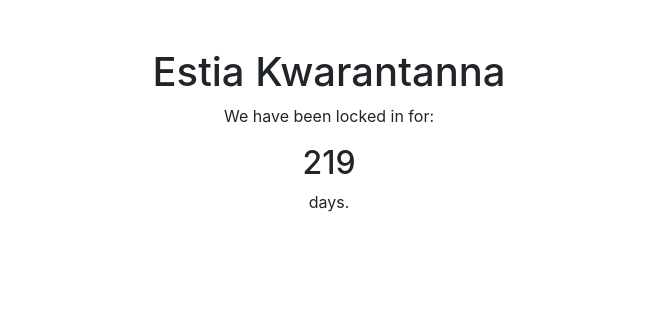
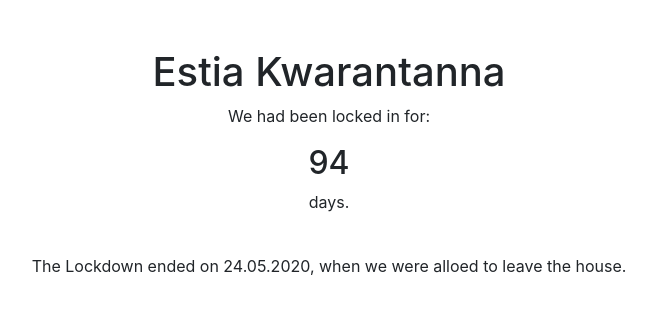
Before and after one commit to julianengel/Estia-Kwarantanna, a plain HTML site: page index.html in a window 1280 px wide. Shown: the whole page, without its empty margins (311-967 px from the left). Drawn offline with nearby package versions, Linux system fonts and the light colour scheme; no server answers.

Commit message:
Updated the counter to reflect the end of the lockdown

```diff
--- a/index.html
+++ b/index.html
@@ -29,9 +29,11 @@
         <div class="row">
             <div class="col text-center mt-5">
                 <h1>Estia Kwarantanna</h1>
-                <p>We have been locked in for: </p>
-                <h2 id="daysIn">0</h2>
+                <p>We had been locked in for: </p>
+                <h2 id="daysIn">94</h2>
                 <p>days.</p>
+                <br>
+                <p>The Lockdown ended on 24.05.2020, when we were alloed to leave the house.</p>
             </div>
         </div>
         <div class="row">
@@ -122,7 +124,8 @@
 
         })
     }
-    setDaysIn()
+    console.log("Quarantaine finished on the 24th of May 2020. After 94 days, we have been released.")
+    // setDaysIn()
     setCountries()
     </script>
     <!-- Optional JavaScript -->
```
